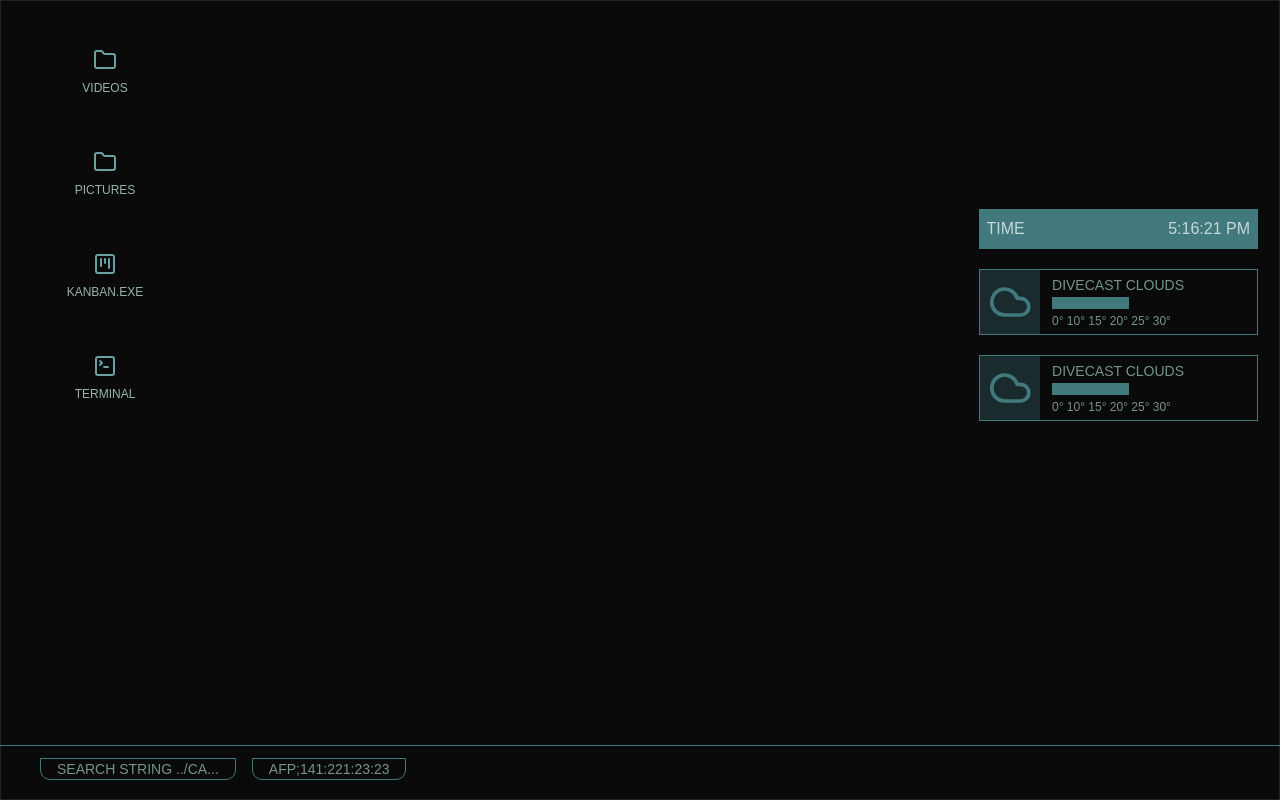
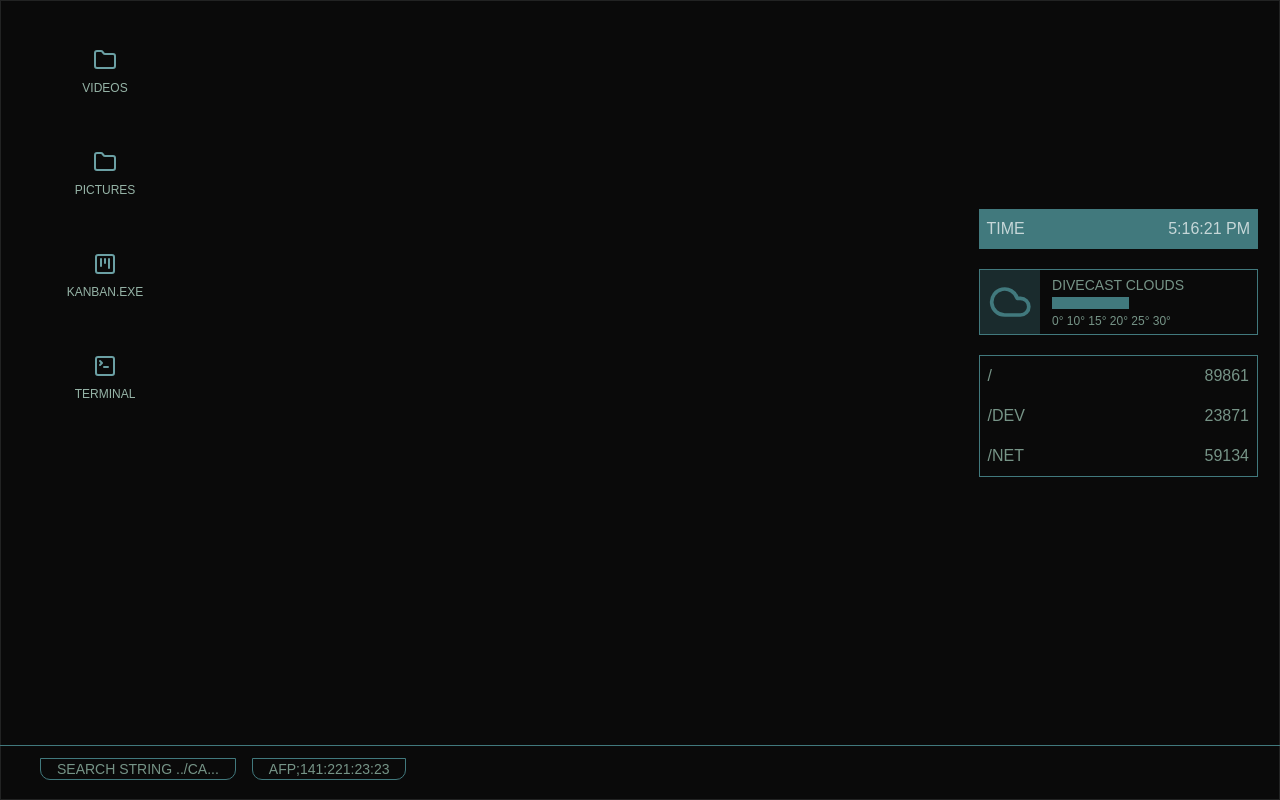
Before and after one commit to fca-01/luminOS, a Next.js app: page /desktop in a window 1280 px wide. Built offline with nearby package versions, Linux system fonts and the light colour scheme; a web font is replaced by a local one.

Commit message:
fix: widgets and page loading

```diff
--- a/app/desktop/components/widget.tsx
+++ b/app/desktop/components/widget.tsx
@@ -32,18 +32,30 @@ export default function Widget() {
       </div>
 
        {/* Weather */}
-      <div className="mt-5 border border-[#41797D] flex">
-        <CloudIcon className="w-20 h-16 text-[#41797D] bg-[#41797D]/30 p-2" />
-        <div className="w-full flex flex-col justify-center items-start mx-3">
-          <span className="text-sm mb-0.5">DIVECAST CLOUDS</span>
-          {/* Temperature */}
-          <div className="flex flex-col items-start justify-between w-full">
-            <div className="w-[40%] h-3 bg-[#41797D] " />
-            {/* Scale */}
-            <div className="flex items-center justify-between w-full text-xs text-#769487 mt-1 ">
-              0° 10° 15° 20° 25° 30°
-            </div>
-          </div>
+      <div className="mt-5 border border-[#41797D] flex flex-col">
+        <div className="flex items-center justify-between w-full p-2">
+          <span>
+            /
+          </span>
+          <span>
+            89861
+          </span>
+        </div>
+        <div className="flex items-center justify-between w-full p-2">
+          <span>
+            /DEV
+          </span>
+          <span>
+            23871
+          </span>
+        </div>
+        <div className="flex items-center justify-between w-full p-2">
+          <span>
+            /NET
+          </span>
+          <span>
+            59134
+          </span>
         </div>
       </div>
     </div>
--- a/components/motion-primitives/page-loading.tsx
+++ b/components/motion-primitives/page-loading.tsx
@@ -36,12 +36,9 @@ const Loading = () => {
           style={{ top: `${i * 20}%` }}
         >
           {i === 2 && (
-            // eslint-disable-next-line @next/next/no-img-element
-            <img
-              src="https://res.cloudinary.com/dl2adjye7/image/upload/v1715757108/logo_platform_v4_oa3b8c.png"
-              alt="Logo"
-              className="h-32 w-32"
-            />
+            <div className='text-4xl'>
+              LuminOS
+            </div>
           )}
         </motion.div>
       ))}
```
